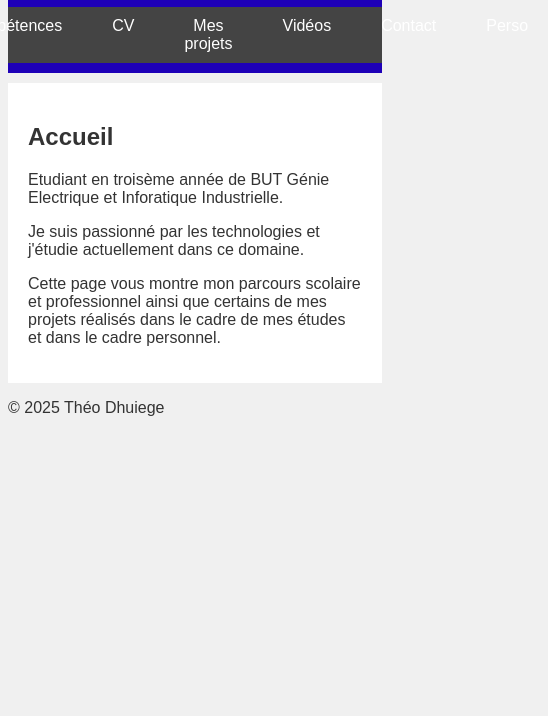
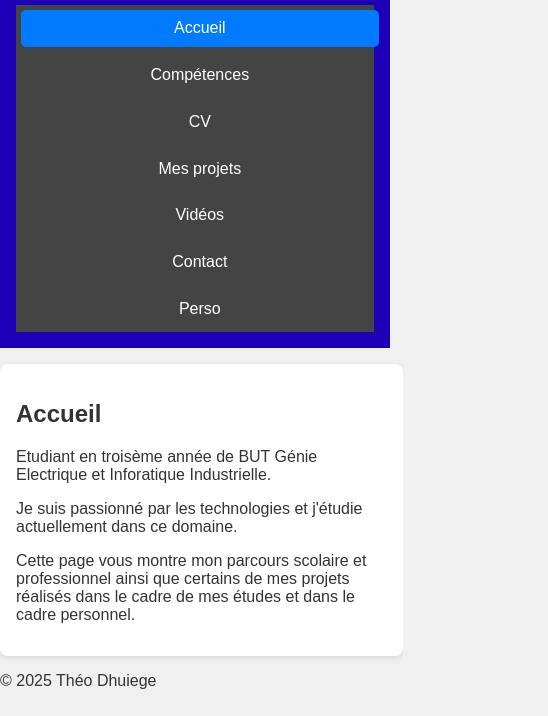
Before and after one commit to TheoDhu/SiteCV, a plain HTML site: page index.html in a window 390 px wide. Shown: the part 128-844 px from the top of the page, 548 px wide, since content can reach past the window. Drawn offline with Linux system fonts and the light colour scheme.

Commit message:
Update styles.css

```diff
--- a/styles.css
+++ b/styles.css
@@ -2,46 +2,85 @@ body {
   font-family: Arial, sans-serif;
   background-color: #f0f0f0;
   color: #333333;
+  margin: 0; /* enlever marges par défaut */
 }
 
+/* ----- HEADER ----- */
 header {
   background-color: #1e00b7;
   color: white;
-  padding: 10px 0;
+  padding: 1rem; /* en rem, mieux que px */
   text-align: center;
 }
 
+/* ----- NAVIGATION ----- */
 nav ul.tabs {
   list-style-type: none;
   padding: 0;
   margin: 0;
   display: flex;
+  flex-wrap: wrap;              /* permet retour à la ligne si pas assez de place */
   justify-content: center;
   background-color: #444;
 }
 
 nav ul.tabs li {
-  margin: 0 5px;
+  margin: 0.3rem;
+  flex: 1 1 auto;              /* chaque onglet prend de la place dispo */
+  text-align: center;
 }
 
 nav ul.tabs li a {
   color: white;
   text-decoration: none;
-  padding: 10px 20px;
+  padding: 0.8rem 1.2rem;
   display: block;
+  border-radius: 5px;
 }
 
 nav ul.tabs li a.active {
   background-color: #007BFF;
 }
 
+/* ----- CONTENU ----- */
 .tab-content {
   display: none;
-  padding: 20px;
+  padding: 1.5rem;
   background-color: white;
-  margin-top: 10px;
+  margin: 1rem auto; /* centré */
+  width: 90%; /* adaptatif */
+  border-radius: 8px;
+  box-shadow: 0 2px 6px rgba(0,0,0,0.1);
 }
 
 .tab-content.active {
   display: block;
 }
+
+/* ----- RESPONSIVE ----- */
+@media (max-width: 768px) {
+  nav ul.tabs li a {
+    padding: 0.6rem;   /* moins d’espace */
+    font-size: 0.9rem; /* texte réduit */
+  }
+
+  .tab-content {
+    padding: 1rem;
+    width: 95%;
+  }
+}
+
+@media (max-width: 480px) {
+  nav ul.tabs {
+    flex-direction: column; /* onglets les uns sous les autres */
+  }
+
+  nav ul.tabs li {
+    width: 100%;
+  }
+
+  nav ul.tabs li a {
+    font-size: 1rem;
+    text-align: center;
+  }
+}
```
